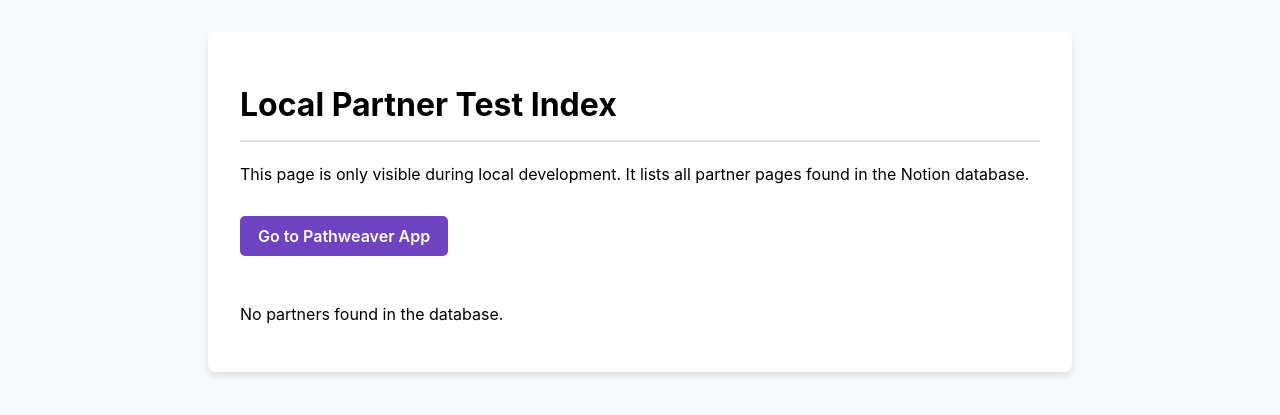
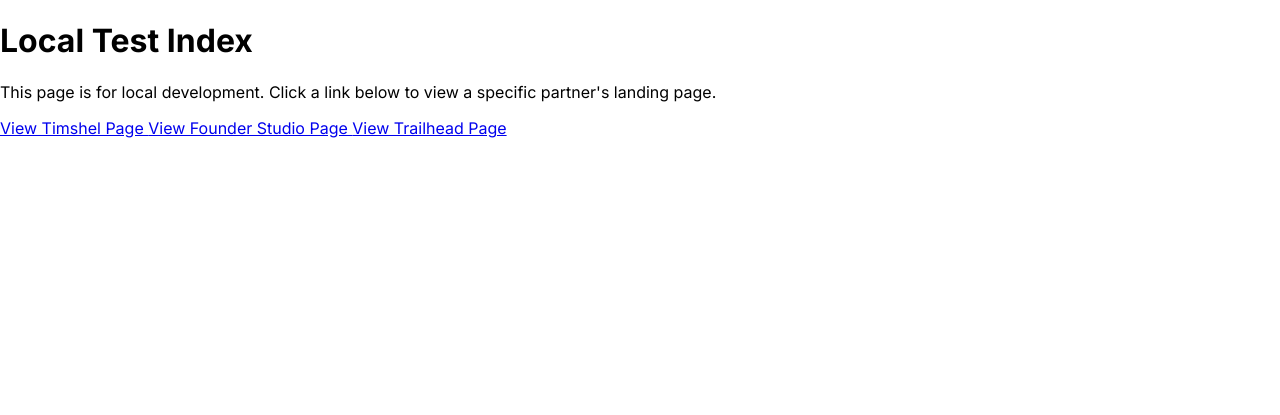
Before and after one commit to shortbird/clients, a Flask app: page / in a window 1280 px wide. Shown: the top 415 px of the page. Run offline with Flask 3, Linux system fonts and the light colour scheme; parts of the project's set-up code (start-up, migrations or seed data) failed here and were passed over.

Commit message:
Separated from Pathweaver project.

```diff
--- a/clients/routes.py
+++ b/clients/routes.py
@@ -18,37 +18,32 @@
 )
 
 # --- Partner Data (Replaces Notion Database) ---
-# Store partner information directly in this dictionary.
-# The key is the subdomain/path id (e.g., 'timshel').
 PARTNERS = {
     "timshel": {
         "template": "timshel.html",
         "partner_name": "Timshel",
-        "logo_url": url_for('clients.static', filename='images/timshel_logo.png', _external=True)
+        "logo_file": "images/timshel_logo.png",
     },
     "founder-studio": {
         "template": "founder_studio.html",
         "partner_name": "Founder Studio",
-        "logo_url": url_for('clients.static', filename='images/founder_studio_logo.png', _external=True)
+        "logo_file": "images/founder_studio_logo.png",
     },
     "trailhead": {
         "template": "trailhead_landing_page.html",
         "partner_name": "Trailhead",
-        "logo_url": url_for('clients.static', filename='images/trailhead_logo.png', _external=True)
+        "logo_file": "images/trailhead_logo.png",
     },
-    # --- Add new partners here ---
-    # "new-partner-id": {
-    #     "template": "new_partner_template.html",
-    #     "partner_name": "New Partner Name",
-    #     "logo_url": url_for('clients.static', filename='images/new_logo.png', _external=True)
-    # },
 }
 
 
 class RequestInfoForm(FlaskForm):
     """Form for users to request information."""
-    name = StringField("Full Name", validators=[DataRequired()])
+    first_name = StringField("First Name", validators=[DataRequired()])
+    last_name = StringField("Last Name", validators=[DataRequired()])
     email = StringField("Email Address", validators=[DataRequired(), Email()])
+    # Added the phone field to match the templates
+    phone = StringField("Phone")
     partner_name = HiddenField("Partner Name")
     submit = SubmitField("Request Information")
 
@@ -56,25 +51,39 @@
 def save_lead_to_csv(form, partner_name):
     """Saves lead information to a CSV file."""
     file_path = 'leads.csv'
-    # Check if the file exists to determine if we need to write headers
     file_exists = os.path.isfile(file_path)
-
     try:
         with open(file_path, 'a', newline='', encoding='utf-8') as csvfile:
-            fieldnames = ['timestamp', 'name', 'email', 'partner']
+            # Added 'phone' to the fieldnames
+            fieldnames = ['timestamp', 'full_name', 'email', 'phone', 'partner']
             writer = csv.DictWriter(csvfile, fieldnames=fieldnames)
+            if not file_exists:
+                writer.writeheader()
 
-            if not file_exists:
-                writer.writeheader()  # Write header only once
-
+            full_name = f"{form.first_name.data} {form.last_name.data}"
             writer.writerow({
                 'timestamp': datetime.datetime.now().isoformat(),
-                'name': form.name.data,
+                'full_name': full_name,
                 'email': form.email.data,
+                'phone': form.phone.data, # Save the phone number
                 'partner': partner_name
             })
+            print(f"--- Successfully wrote lead for {partner_name} to {file_path} ---")
     except IOError as e:
-        print(f"Error writing to CSV file: {e}")
+        print(f"!!! ERROR writing to CSV file: {e} !!!")
+
+
+def get_partner_data_with_url(partner_id):
+    """Gets partner data and dynamically adds the logo_url."""
+    partner = PARTNERS.get(partner_id)
+    if not partner:
+        return None
+
+    partner_data = partner.copy()
+    partner_data["logo_url"] = url_for(
+        "clients.static", filename=partner_data["logo_file"], _external=True
+    )
+    return partner_data
 
 
 @clients_bp.route("/")
@@ -82,40 +91,36 @@
     """
     Determines which landing page to show based on the hostname.
     """
-    hostname = request.host.split(":")[0]  # Get hostname without port
-    # Handle localhost and custom domains
+    hostname = request.host.split(":")[0]
     if "localhost" in hostname or "127.0.0.1" in hostname:
-         # For local testing, render a simple index page
-         # with links to the partner pages.
         return render_template("local_test_index.html", partners=PARTNERS)
 
-    # Extract subdomain (e.g., 'timshel' from 'timshel.yourdomain.com')
     subdomain = hostname.split(".")[0]
+    partner_data = get_partner_data_with_url(subdomain)
 
-    partner = PARTNERS.get(subdomain)
-    if partner:
-        form = RequestInfoForm(partner_name=partner["partner_name"])
+    if partner_data:
+        form = RequestInfoForm(partner_name=partner_data["partner_name"])
         return render_template(
-            partner["template"], partner=partner, form=form
+            partner_data["template"], partner=partner_data, form=form
         )
     else:
-        # Default fallback page if no partner matches the subdomain
-        return render_template("trailhead_landing_page.html")
+        trailhead_data = get_partner_data_with_url("trailhead")
+        form = RequestInfoForm(partner_name=trailhead_data["partner_name"])
+        return render_template("trailhead_landing_page.html", partner=trailhead_data, form=form)
 
 
 @clients_bp.route("/partner/<partner_id>")
 def partner_landing_page(partner_id):
     """
     Renders a specific partner's landing page.
-    Useful for local testing, e.g., /partner/timshel
     """
-    partner = PARTNERS.get(partner_id)
-    if not partner:
-        abort(404)  # Partner not found
+    partner_data = get_partner_data_with_url(partner_id)
+    if not partner_data:
+        abort(404)
 
-    form = RequestInfoForm(partner_name=partner["partner_name"])
+    form = RequestInfoForm(partner_name=partner_data["partner_name"])
     return render_template(
-        partner["template"], partner=partner, form=form
+        partner_data["template"], partner=partner_data, form=form
     )
 
 
@@ -123,17 +128,20 @@
 def request_info():
     """Handles the form submission for requesting information."""
     form = RequestInfoForm()
-    # The partner name is submitted via a hidden field in the form
     partner_name = form.partner_name.data
 
+    # --- DEBUGGING ---
+    # Check if the form validates and print any errors to the terminal
     if form.validate_on_submit():
-        # Save the lead information to our new CSV function
+        print("--- Form validation successful. Saving lead... ---")
         save_lead_to_csv(form, partner_name)
-        # Redirect to a generic thank you page
         return redirect(url_for("clients.thank_you"))
+    else:
+        print("--- Form validation FAILED. Errors below: ---")
+        print(form.errors)
+    # --- END DEBUGGING ---
 
-    # If form validation fails, we need to re-render the correct partner page
-    # We find the partner_id by looking for a matching partner_name
+
     partner_id = None
     for pid, pdata in PARTNERS.items():
         if pdata["partner_name"] == partner_name:
@@ -141,11 +149,10 @@
             break
 
     if partner_id:
-        partner = PARTNERS.get(partner_id)
-        # Re-render the form with validation errors
-        return render_template(partner["template"], partner=partner, form=form)
+        partner_data = get_partner_data_with_url(partner_id)
+        # Re-render the form with validation errors (though they may not be visible on the page yet)
+        return render_template(partner_data["template"], partner=partner_data, form=form)
 
-    # Fallback if something goes wrong
     return "Error processing request.", 400
 
 
--- a/clients/templates/local_test_index.html
+++ b/clients/templates/local_test_index.html
@@ -1,80 +1,23 @@
 {% extends "client_base.html" %}
 
-{% block title %}Local Partner Test Index{% endblock %}
+{% block content %}
+<div class="min-h-screen bg-gray-50 flex flex-col justify-center items-center p-4">
+    <div class="max-w-2xl w-full bg-white p-8 rounded-xl shadow-md text-center">
+        <h1 class="text-4xl font-bold text-gray-800 mb-4">Local Test Index</h1>
+        <p class="text-gray-600 mb-8">
+            This page is for local development. Click a link below to view a specific partner's landing page.
+        </p>
 
-{% block content %}
-<style>
-    body {
-        background-color: #f8f9fa;
-    }
-    .container {
-        font-family: -apple-system, BlinkMacSystemFont, "Segoe UI", Roboto, Helvetica, Arial, sans-serif;
-        padding: 2em;
-        max-width: 800px;
-        margin: 2em auto;
-        background-color: #fff;
-        border-radius: 8px;
-        box-shadow: 0 4px 6px rgba(0,0,0,0.1);
-    }
-    h1 {
-        border-bottom: 2px solid #dee2e6;
-        padding-bottom: 0.5em;
-    }
-    .app-link {
-        display: inline-block;
-        background-color: #6f42c1;
-        color: #fff;
-        padding: 10px 18px;
-        border-radius: 5px;
-        text-decoration: none;
-        font-weight: 600;
-        margin: 1em 0;
-    }
-    .partner-list {
-        list-style: none;
-        padding: 0;
-        margin-top: 2em;
-    }
-    .partner-item {
-        margin-bottom: 1em;
-        background-color: #f8f9fa;
-        padding: 1.5em;
-        border-radius: 5px;
-        transition: background-color 0.2s ease;
-    }
-    .partner-item:hover {
-        background-color: #e9ecef;
-    }
-    .partner-link {
-        font-size: 1.25em;
-        font-weight: 600;
-        text-decoration: none;
-        color: #007bff;
-    }
-    .partner-meta {
-        color: #6c757d;
-        margin: 0.5em 0 0 0;
-        font-size: 0.9em;
-    }
-</style>
-
-<div class="container">
-    <h1>Local Partner Test Index</h1>
-    <p>This page is only visible during local development. It lists all partner pages found in the Notion database.</p>
-
-    <a href="{{ url_for('pathweaver.pathweaver_home') }}" class="app-link">Go to Pathweaver App</a>
-
-    <ul class="partner-list">
-        {% for partner in partners %}
-        <li class="partner-item">
-            <a href="{{ url_for('clients.view_partner', partner_id=partner.id) }}" class="partner-link">
-                {{ partner.name }}
-            </a>
-            <p class="partner-meta">Template File: {{ partner.template_file }}</p>
-        </li>
-        {% else %}
-        <li>No partners found in the database.</li>
-        {% endfor %}
-    </ul>
+        <div class="space-y-4">
+            {% for partner_id, partner_data in partners.items() %}
+                <a href="{{ url_for('clients.partner_landing_page', partner_id=partner_id) }}"
+                   class="block w-full bg-blue-500 hover:bg-blue-600 text-white font-bold py-3 px-4 rounded-lg transition duration-300 ease-in-out transform hover:-translate-y-1">
+                    View {{ partner_data.partner_name }} Page
+                </a>
+            {% else %}
+                <p class="text-gray-500">No partners have been configured.</p>
+            {% endfor %}
+        </div>
+    </div>
 </div>
 {% endblock %}
--- a/clients/templates/trailhead_landing_page.html
+++ b/clients/templates/trailhead_landing_page.html
@@ -259,7 +259,7 @@
         <div class="form-wrapper" id="form-section">
             <h2>Request More Information</h2>
             <form action="{{ url_for('clients.request_info', partner_id=partner.id) }}" method="post" novalidate>
-                <input type="hidden" name="partner_name" value="{{ partner.partner_name }}">
+                {{ form.hidden_tag() }}
                 <div class="form-group">
                     {{ form.first_name.label }}
                     {{ form.first_name(placeholder="Enter your first name") }}
--- /dev/null
+++ b/leads.csv
@@ -0,0 +1,3 @@
+timestamp,full_name,email,phone,partner
+2025-06-18T20:25:07.850028,Tanner Bowman,tannerbowman@gmail.com,8018502612,Trailhead
+2025-06-18T20:27:45.740301,Tanner Bowman,tannerbowman@gmail.com,8018502612,Founder Studio
```
Also changed, not shown: clients/templates/founder_studio.html (+11 -5 lines), static/images/2.png (added), static/images/3.jpeg (added), static/images/4.jpeg (added), static/images/5.jpeg (added), static/images/6.jpeg (added), static/images/calvin-barnum.jpg (added), static/images/logo.png (added), static/images/stock.jpg (added), static/images/tanner-bowman.jpg (added), static/images/trailhead-logo.png (added), 2 other files.
